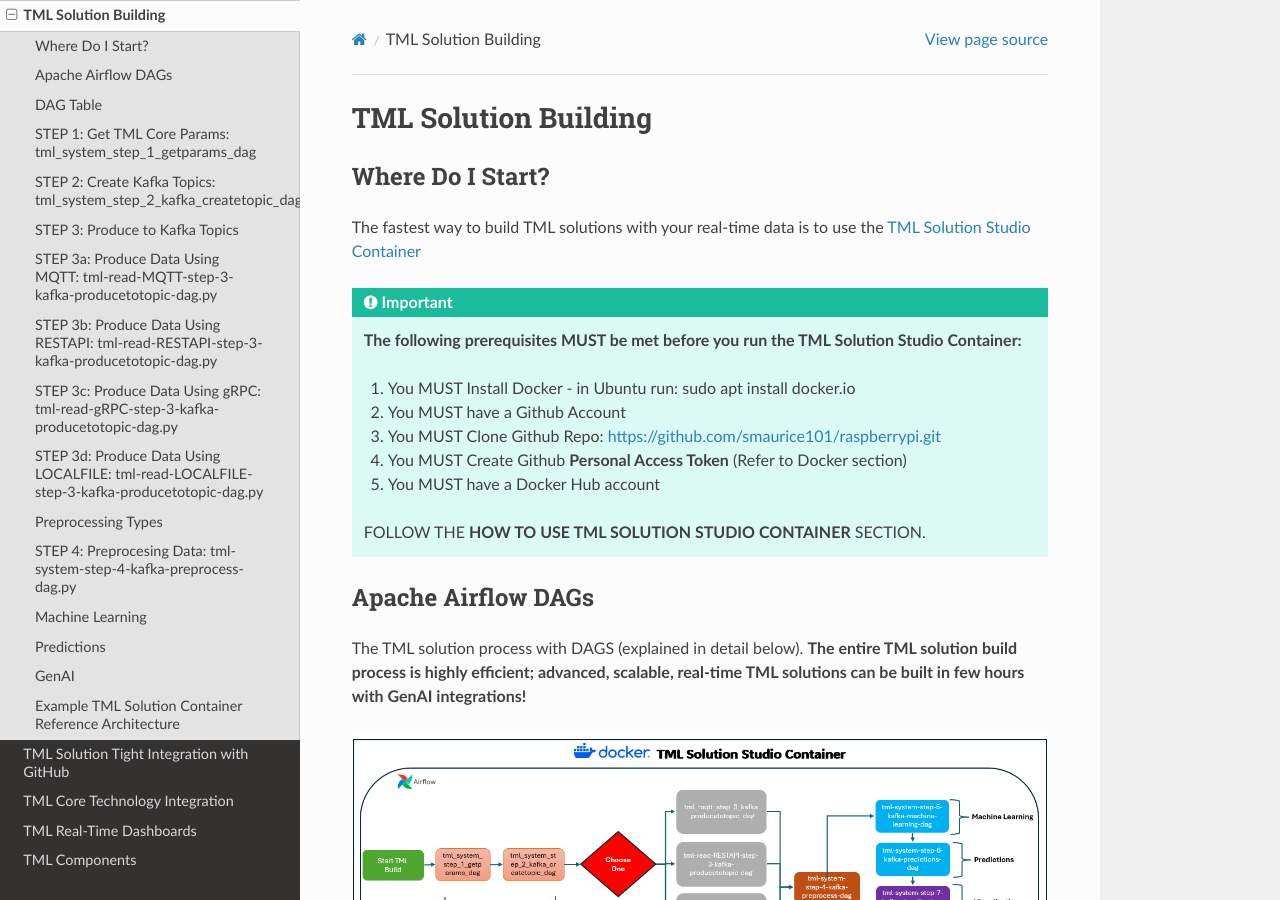
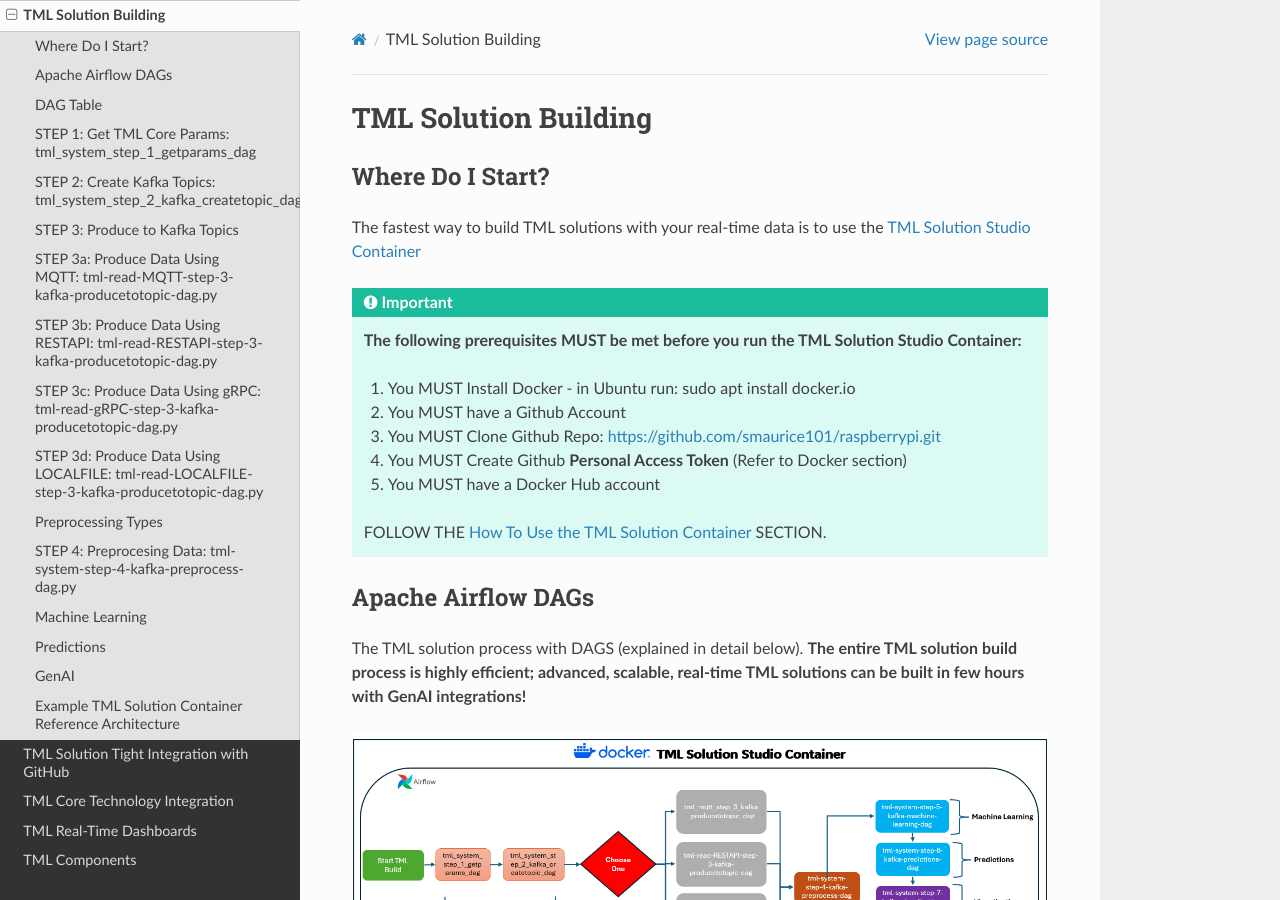
Before and after one commit to smaurice101/readthedocs, a Sphinx documentation site: the page built from docs/source/tmlbuilds.rst, in a window 1280 px wide and 900 px high. Built offline with Sphinx 7.4.7 and the Read the Docs theme 2.0.0, drawn with Linux system fonts in a browser that asks for light colours.

Commit message:
Update tmlbuilds.rst

```diff
--- a/docs/source/tmlbuilds.rst
+++ b/docs/source/tmlbuilds.rst
@@ -20,7 +20,7 @@
 
    5. You MUST have a Docker Hub account
 
-   FOLLOW THE **HOW TO USE TML SOLUTION STUDIO CONTAINER** SECTION.
+   FOLLOW THE :ref:`How To Use the TML Solution Container` SECTION.
 
 Apache Airflow DAGs
 -------------------
```
